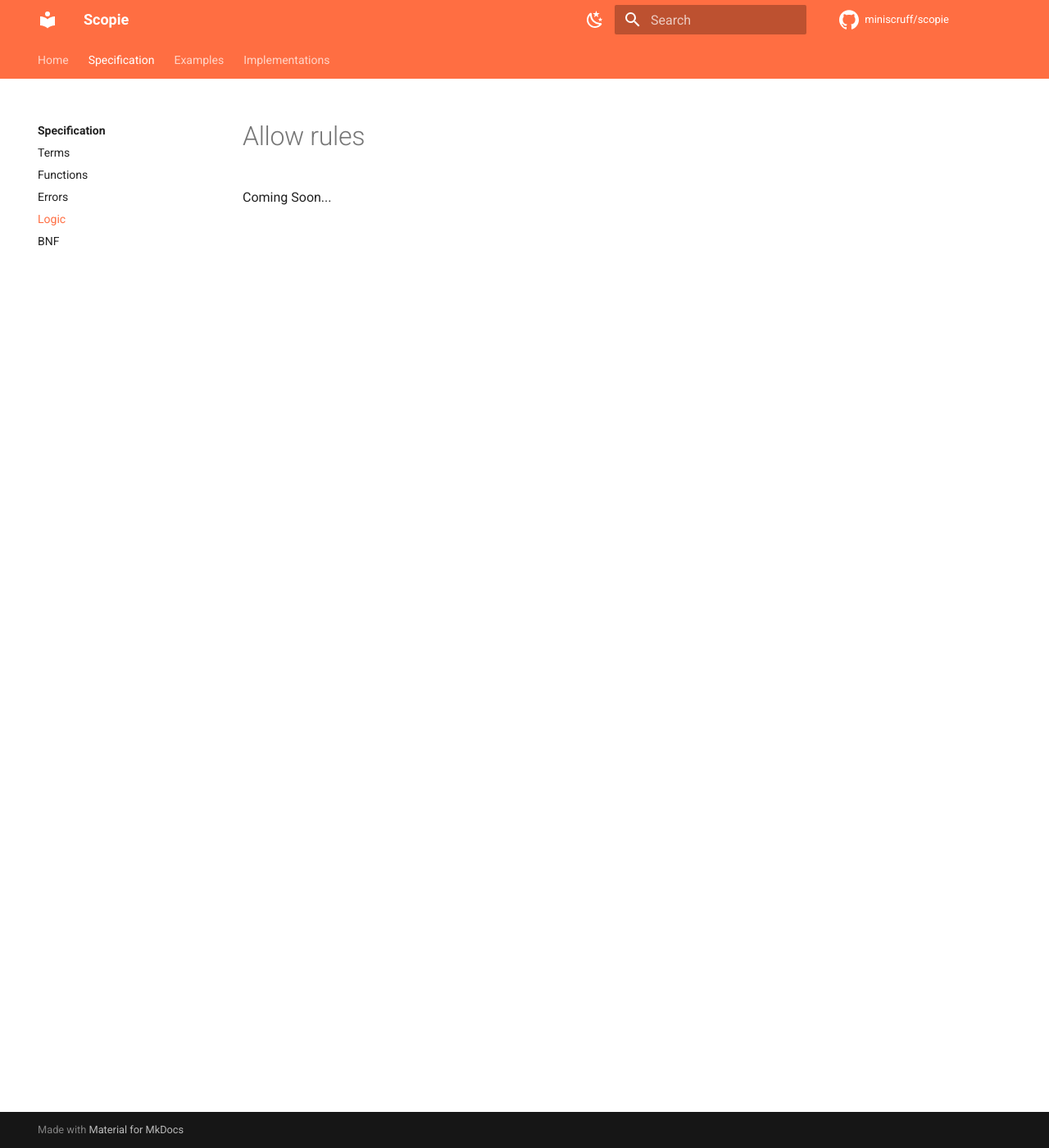
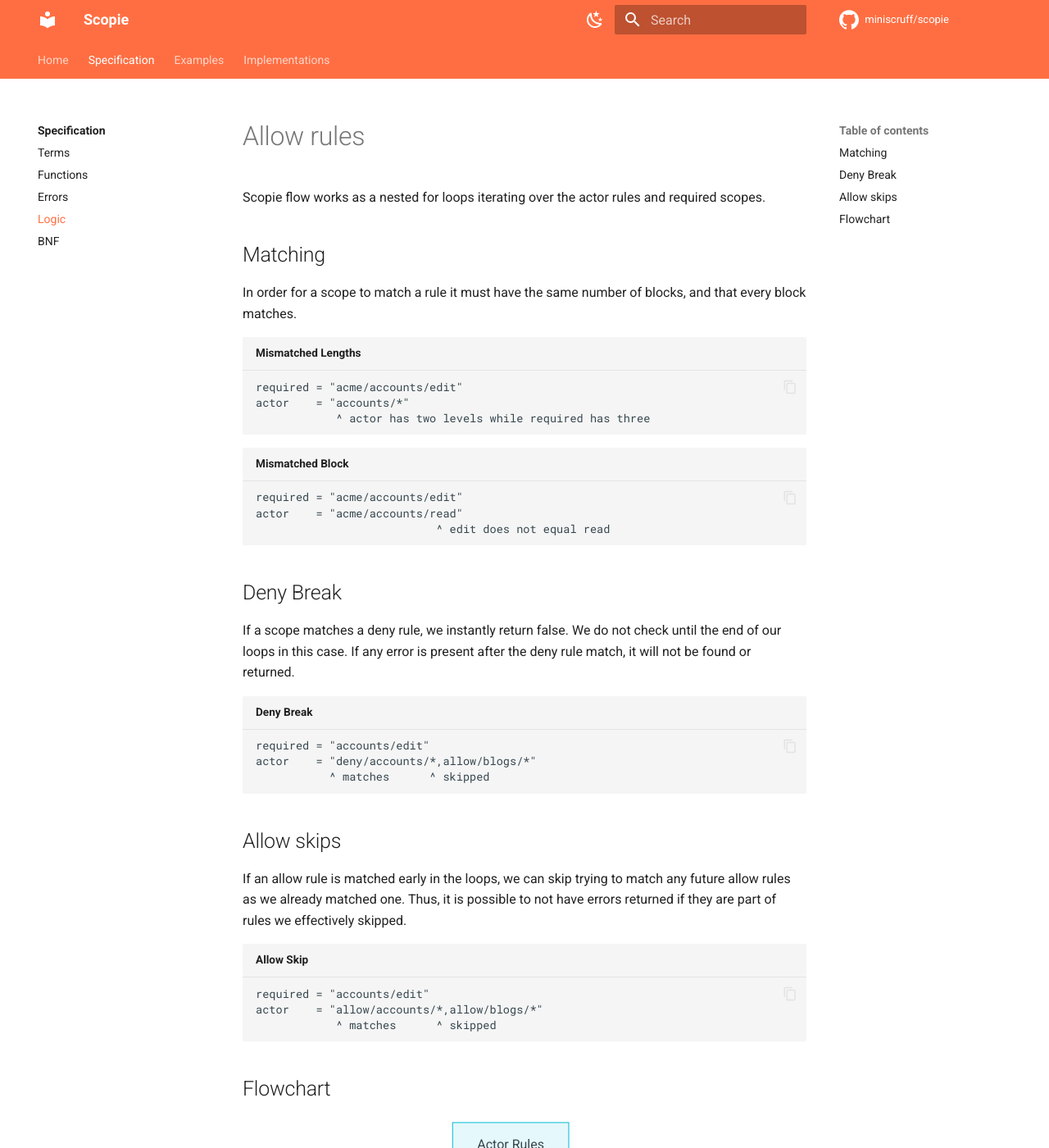
Before and after one commit to miniscruff/scopie, an MkDocs documentation site: the page built from docs/specification/logic.md, in a window 1280 px wide and 1400 px high. Shown: the whole window at 82% size. Built offline with MkDocs 1.6.1 and Material for MkDocs 9.7.7, drawn with Linux system fonts in a browser that asks for light colours; comment, search, counter and statistics services are not loaded.

Commit message:
write up logic rules and create a flowchart

````diff
--- a/docs/specification/logic.md
+++ b/docs/specification/logic.md
@@ -1,3 +1,68 @@
 # Allow rules
 
-Coming Soon...
+Scopie flow works as a nested for loops iterating over the actor rules and required scopes.
+
+## Matching
+
+In order for a scope to match a rule it must have the same number of blocks,
+and that every block matches.
+
+```title="Mismatched Lengths"
+required = "acme/accounts/edit"
+actor    = "accounts/*"
+            ^ actor has two levels while required has three
+```
+
+```title="Mismatched Block"
+required = "acme/accounts/edit"
+actor    = "acme/accounts/read"
+                           ^ edit does not equal read
+```
+
+## Deny Break
+
+If a scope matches a deny rule, we instantly return false.
+We do not check until the end of our loops in this case.
+If any error is present after the deny rule match, it will not be found or returned.
+
+```title="Deny Break"
+required = "accounts/edit"
+actor    = "deny/accounts/*,allow/blogs/*"
+           ^ matches      ^ skipped
+```
+
+## Allow skips
+
+If an allow rule is matched early in the loops, we can skip trying to match any future
+allow rules as we already matched one.
+Thus, it is possible to not have errors returned if they are part of rules we effectively skipped.
+
+```title="Allow Skip"
+required = "accounts/edit"
+actor    = "allow/accounts/*,allow/blogs/*"
+            ^ matches      ^ skipped
+```
+
+## Flowchart
+
+```mermaid
+flowchart TD
+    AR[Actor Rules]
+    RS[Required Scopes]
+    D[All Checked]
+    M{Is Match}
+    DR[Deny Rule]
+    AlR[Allow Rule]
+    T((return true))
+    F((return false))
+
+    AR-->|For each Required Scope|RS
+    RS-->|Does the required scope\nmatch actor rule?|M
+    M-->|Is Deny Rule|DR
+    M-->|Is Allow Rule|AlR
+    DR-->F
+    AlR-->|Mark as allowed|RS
+    RS-->|Checked all cases|D
+    D---->|If allowed|T
+    D---->|If not allowed|F
+```
--- a/mkdocs.yml
+++ b/mkdocs.yml
@@ -48,6 +48,11 @@ markdown_extensions:
       pygments_lang_class: true
   - pymdownx.tabbed:
       alternate_style: true
+  - pymdownx.superfences:
+      custom_fences:
+        - name: mermaid
+          class: mermaid
+          format: !!python/name:pymdownx.superfences.fence_code_format
   - pymdownx.emoji:
       emoji_index: !!python/name:material.extensions.emoji.twemoji
       emoji_generator: !!python/name:material.extensions.emoji.to_svg
````
